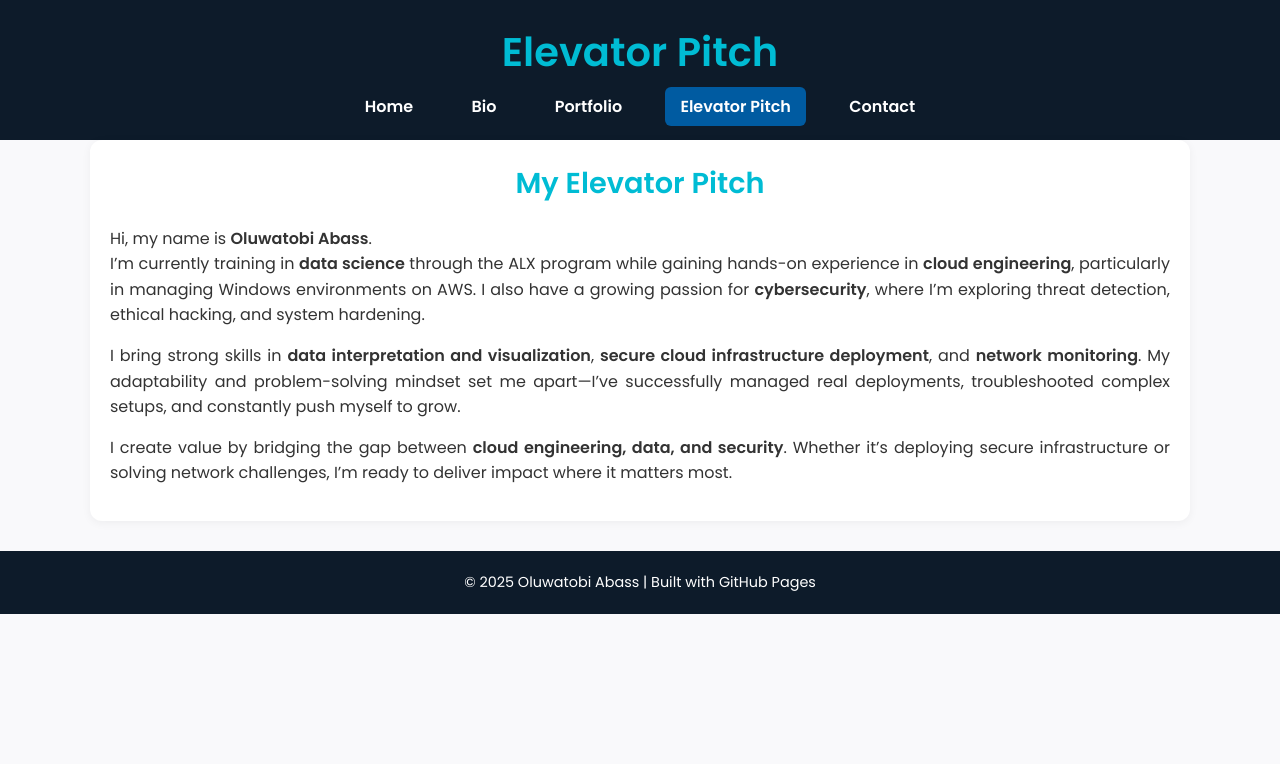
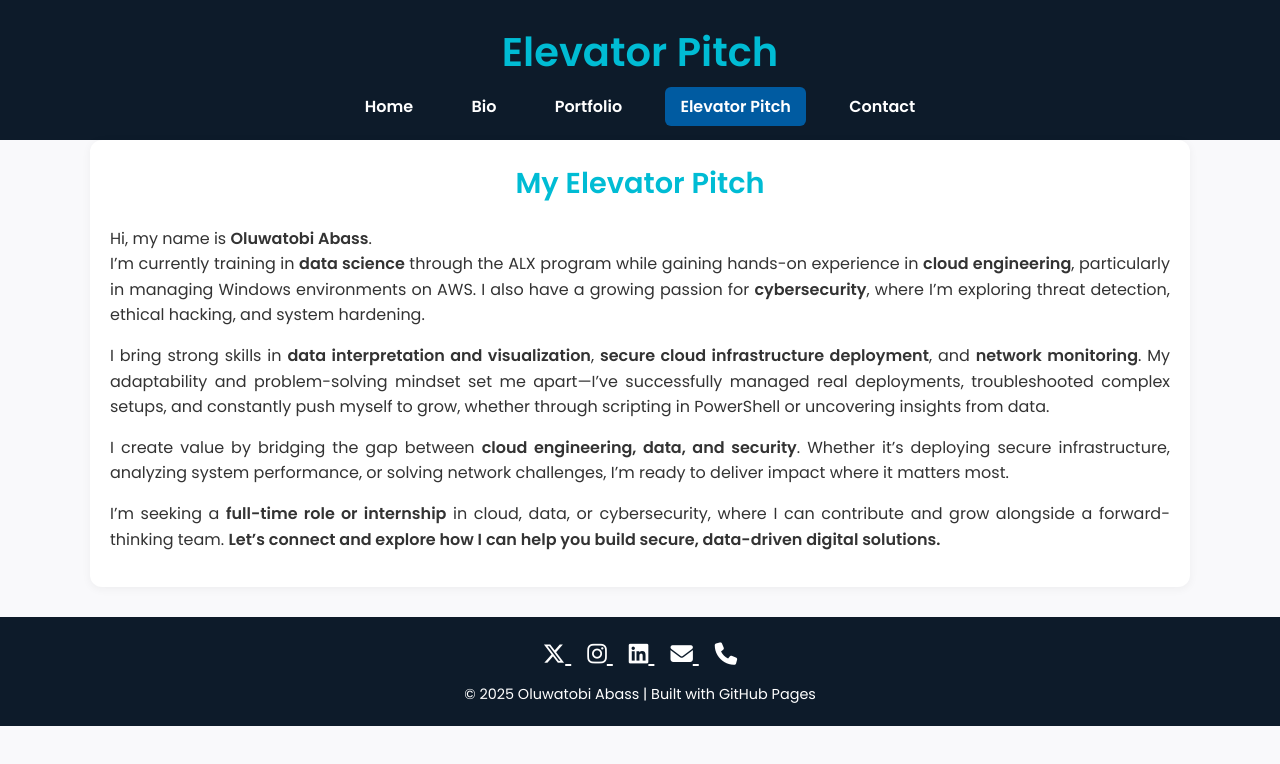
Before and after one commit to Oluwatobiabass/Portfolio, a plain HTML site: page elevator.html in a window 1280 px wide. Drawn offline with Linux system fonts and the light colour scheme.

Commit message:
Update elevator.html

```diff
--- a/elevator.html
+++ b/elevator.html
@@ -5,8 +5,11 @@
   <meta name="viewport" content="width=device-width, initial-scale=1" />
   <title>Elevator Pitch | Oluwatobi Abass</title>
   <link rel="stylesheet" href="style.css" />
+  <!-- Font Awesome for social media icons -->
+  <link rel="stylesheet" href="https://cdnjs.cloudflare.com/ajax/libs/font-awesome/6.5.0/css/all.min.css">
 </head>
 <body>
+
 <header>
   <h1>Elevator Pitch</h1>
   <nav>
@@ -33,19 +36,44 @@
       I bring strong skills in <strong>data interpretation and visualization</strong>,
       <strong>secure cloud infrastructure deployment</strong>, and <strong>network monitoring</strong>.
       My adaptability and problem-solving mindset set me apart—I’ve successfully managed real deployments,
-        troubleshooted complex setups, and constantly push myself to grow.
+      troubleshooted complex setups, and constantly push myself to grow, whether through scripting in PowerShell
+      or uncovering insights from data.
     </p>
 
     <p>
       I create value by bridging the gap between <strong>cloud engineering, data, and security</strong>.
-        Whether it’s deploying secure infrastructure or solving network challenges,
+      Whether it’s deploying secure infrastructure, analyzing system performance, or solving network challenges,
       I’m ready to deliver impact where it matters most.
+    </p>
+
+    <p>
+      I’m seeking a <strong>full-time role or internship</strong> in cloud, data, or cybersecurity,
+      where I can contribute and grow alongside a forward-thinking team.
+      <strong>Let’s connect and explore how I can help you build secure, data-driven digital solutions.</strong>
     </p>
   </section>
 </main>
 
 <footer>
+  <div class="social-links">
+    <a href="https://x.com/KoreaNotKorean?t=2PmMcVsKe08TiUvJSO353w&s=09" target="_blank" title="X (Twitter)">
+      <i class="fab fa-x-twitter"></i>
+    </a>
+    <a href="https://www.instagram.com/continuetotreasure?igsh=MnozcGh3MjI4NGoz" target="_blank" title="Instagram">
+      <i class="fab fa-instagram"></i>
+    </a>
+    <a href="https://www.linkedin.com/in/oluwatobi-abass-056684312?utm_source=share&utm_campaign=share_via&utm_content=profile&utm_medium=android_app" target="_blank" title="LinkedIn">
+      <i class="fab fa-linkedin"></i>
+    </a>
+    <a href="mailto:abasstobi6@gmail.com" title="Email">
+      <i class="fas fa-envelope"></i>
+    </a>
+    <a href="tel:+254742673394" title="Phone">
+      <i class="fas fa-phone"></i>
+    </a>
+  </div>
   &copy; 2025 Oluwatobi Abass | Built with GitHub Pages
 </footer>
+
 </body>
 </html>
```
Lines whose indentation alone changed are shown as unchanged.
